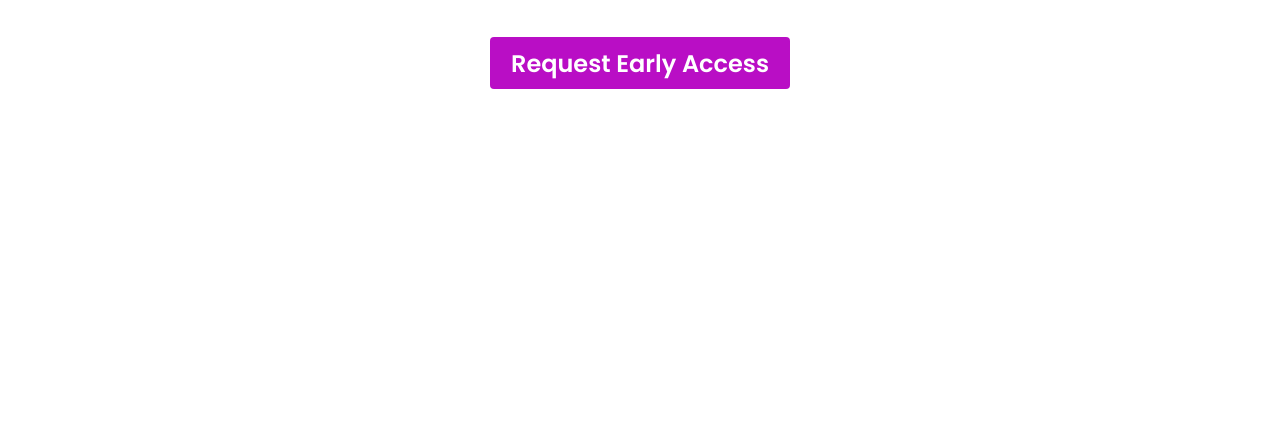
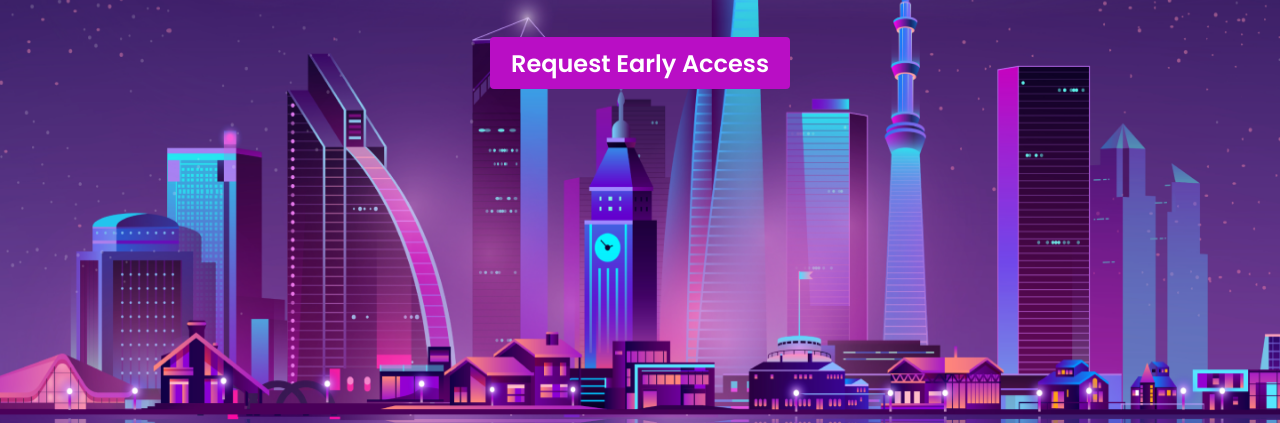
Before and after one commit to mrinalb9/DAO-project, a plain HTML site: page index.html in a window 1280 px wide. Shown: the part 377-800 px from the top of the page. Drawn offline with Linux system fonts and the light colour scheme; the site is published under a folder, as on GitHub Pages, so addresses that start at the root find nothing.

Commit message:
Update bg image url

```diff
--- a/styles/styles.css
+++ b/styles/styles.css
@@ -65,7 +65,7 @@ nav {
 /* Main Section */
 
 .main-section {
-    background-image: url('/assets/bg.png');
+    background-image: url('../assets/bg.png');
     background-repeat: no-repeat;
     background-position: center;
     background-size: 100% 126%;
```
Also changed, not shown: assets/ref.png (deleted).
